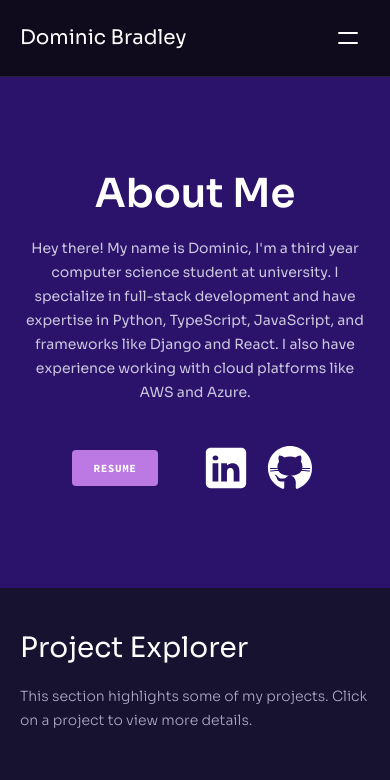
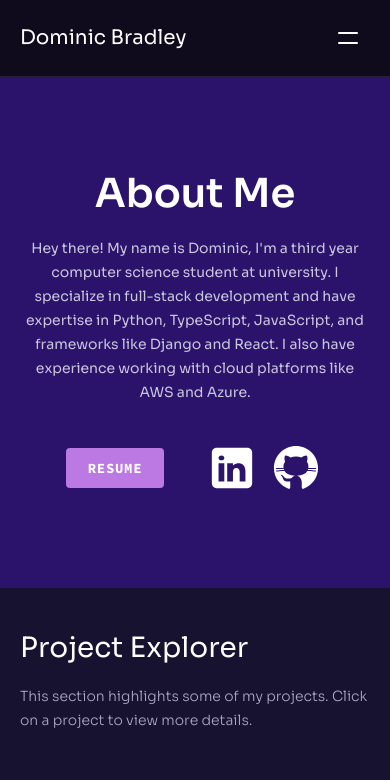
Before and after one commit to dbradley2003/my-web-portfolio, a React (Vite) app: page / in a window 390 px wide. Shown: the top 780 px of the page. Built offline with nearby package versions, Linux system fonts and the light colour scheme.

Commit message:
button fix

```diff
--- a/src/components/ui/AboutMe.tsx
+++ b/src/components/ui/AboutMe.tsx
@@ -29,7 +29,7 @@ export const AboutMe = () => {
             <Button
               href={portfolio}
               white={false}
-              className=" bg-action mx-0 text-n-1 text-[11px] px-[22px] lg:text-xl lg:px-10 h-[36px] lg:h-[58px] lg:py-[28px]   rounded  hover:text-white hover:bg-action/75 mr-8 lg:mr-16 "
+              className=" bg-action mx-0 text-n-1 text-sm px-[22px] lg:text-xl lg:px-10 h-9  lg:h-[58px] py-[20px] lg:py-[28px]   rounded  hover:text-white hover:bg-action/75 mr-8 lg:mr-16 "
             >
               Resume
             </Button>
```
